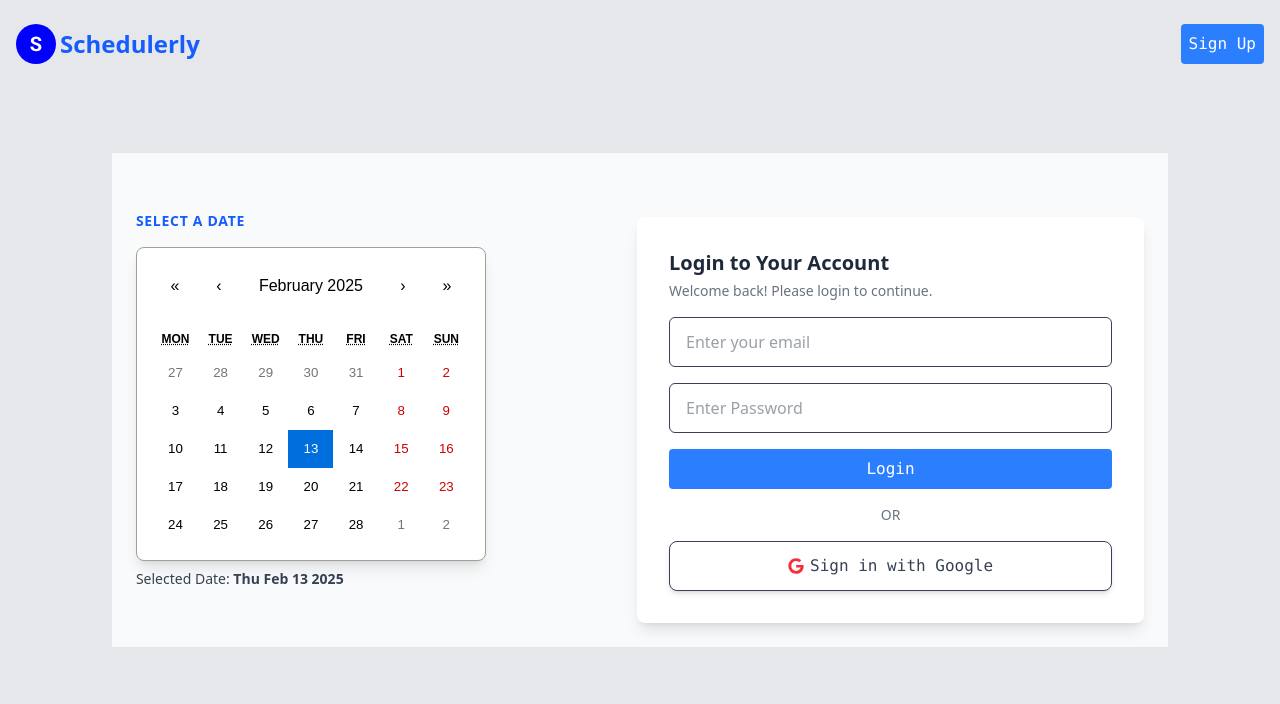
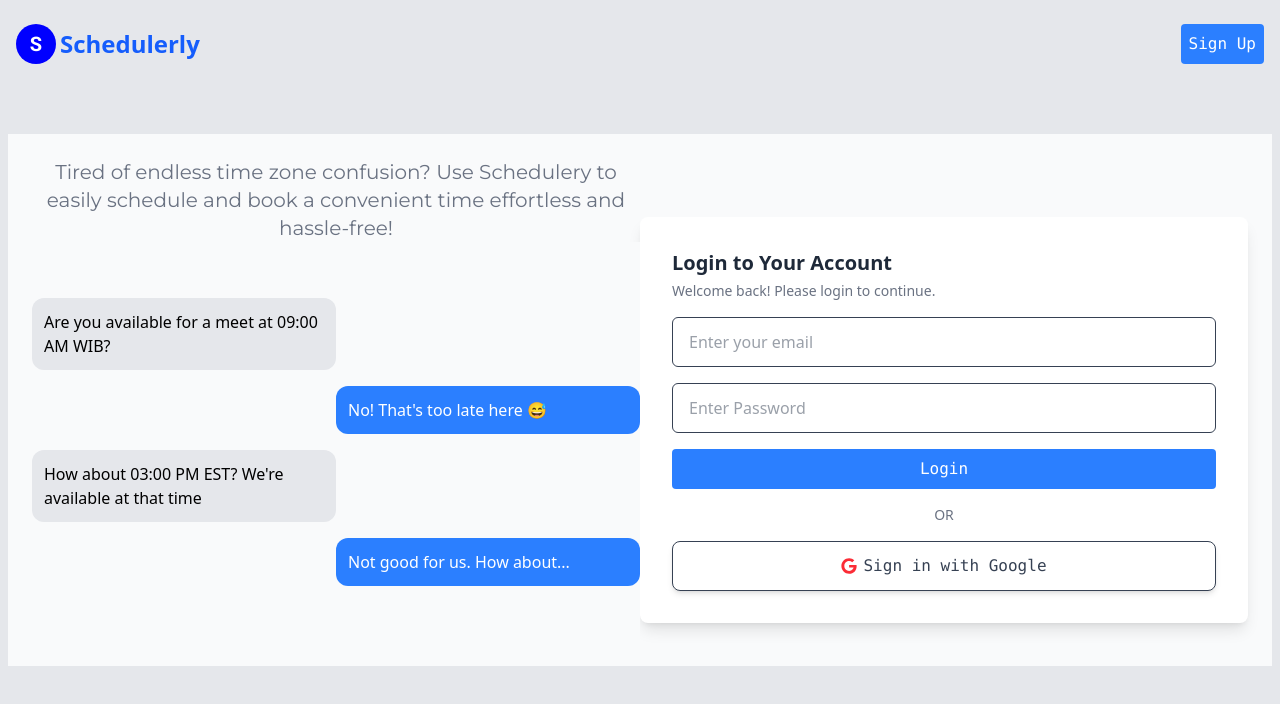
Before and after one commit to ALOK9442/zelthy-frontend-task, a React (Vite) app: page /login in a window 1280 px wide. Shown: the top 704 px of the page. Built offline with nearby package versions, Linux system fonts and the light colour scheme.

Commit message:
animated login page

```diff
--- a/package.json
+++ b/package.json
@@ -19,6 +19,7 @@
     "@tailwindcss/vite": "^4.0.6",
     "appwrite": "^17.0.0",
     "firebase": "^11.3.0",
+    "framer-motion": "^12.4.2",
     "react": "^19.0.0",
     "react-calendar": "^5.1.0",
     "react-dom": "^19.0.0",
--- /dev/null
+++ b/src/components/animatedchat/animatedchat.jsx
@@ -0,0 +1,76 @@
+import { motion } from "framer-motion";
+import { useState, useEffect } from "react";
+import Calendar from "react-calendar";
+
+const messages = [
+  "Are you available for a meet at 09:00 AM WIB?",
+  "No! That's too late here 😅",
+  "How about 03:00 PM EST? We're available at that time",
+  "Not good for us. How about...",
+];
+
+export default function AnimatedChat() {
+  const [showCalendar, setShowCalendar] = useState(false);
+  const [visibleMessages, setVisibleMessages] = useState([]);
+  const [date, setDate] = useState(new Date());
+
+  useEffect(() => {
+    if (visibleMessages.length < messages.length) {
+      const timer = setTimeout(() => {
+        setVisibleMessages((prev) => [...prev, messages[prev.length]]);
+      }, 1000);
+      return () => clearTimeout(timer);
+    }
+
+    if (visibleMessages.length === messages.length) {
+      setTimeout(() => {
+        setVisibleMessages([]);
+        setShowCalendar(true);
+      }, 2000);
+    }
+  }, [visibleMessages.length]);
+
+
+  return (
+    <div className="relative flex flex-col items-center justify-center h-[400px] w-full bg-gray-50">
+      {!showCalendar ? (
+        <div className="space-y-4 w-full">
+          {visibleMessages.map((msg, index) => (
+            <motion.div
+              key={index}
+              initial={{ opacity: 0, y: 10 }}
+              animate={{ opacity: 1, y: 0 }}
+              exit={{ opacity: 0, y: -10 }}
+              transition={{ duration: 0.5 }}
+              className={`p-3 rounded-xl ${
+                index % 2 === 0 ? "bg-gray-200 text-black w-1/2 mr-auto" : "bg-blue-500 text-white w-1/2 ml-auto"
+              }`}
+            >
+              {msg}
+            </motion.div>
+          ))}
+        </div>
+      ) : (
+        <motion.div
+          initial={{ opacity: 0, scale: 0.8 }}
+          animate={{ opacity: 1, scale: 1 }}
+          transition={{ duration: 1 }}
+        >
+          <div className="text-center md:text-left">
+            <h3 className="text-blue-600 text-sm font-semibold tracking-wider uppercase">
+              Select a Date
+            </h3>
+            <Calendar
+              onChange={setDate}
+              value={date}
+              className="border border-gray-300 rounded-lg shadow-lg p-4 w-full mt-4"
+            />
+            <p className="text-gray-700 mt-2 text-sm">
+              Selected Date: <b>{date.toDateString()}</b>
+            </p>
+          </div>
+        </motion.div>
+      )}
+    </div>
+  );
+}
--- a/src/pages/auth/login.jsx
+++ b/src/pages/auth/login.jsx
@@ -5,18 +5,32 @@ import Button from "../../components/button/button";
 import Logo from "../../utils/logo";
 import InputBox from "../../components/input/input";
 import { useNavigate } from "react-router-dom";
-import Calendar from "react-calendar";
 import "react-calendar/dist/Calendar.css";
+import AnimatedChat from "../../components/animatedchat/animatedchat";
+import { handleAlert } from "../../utils/handlealert";
+import BigLoader from "../../utils/loader";
 
 const Login = () => {
   const navigate = useNavigate();
-  const [date, setDate] = useState(new Date());
   const [email, setEmail] = useState("");
   const [password, setPassword] = useState("");
+  const [loader, setLoader] = useState(false);
 
   const handleLogin = async (e) => {
     e.preventDefault();
+    setLoader(true);
+    if (!email || !password) {
+      handleAlert("Please fill all the fields", "error");
+      setLoader(false);
+      return;
+    }
+    try {
       await signInWithEmail(email, password);
+    } catch (err) {
+      handleAlert("Invalid email or password", "error");
+    } finally {
+      setLoader(false);
+    }
   };
 
   return (
@@ -31,18 +45,17 @@ const Login = () => {
       </div>
 
       <div className="flex flex-col h-screen sm:h-fit md:flex-row items-center my-auto justify-center bg-gray-50 sm:p-6">
-        <div className="w-2/3 sm:max-w-1/2 text-center md:text-left hidden md:block">
-          <h3 className="text-blue-600 text-sm font-semibold tracking-wider uppercase">
-            Select a Date
-          </h3>
-          <Calendar
-            onChange={setDate}
-            value={date}
-            className="border border-gray-300 rounded-lg shadow-lg p-4 w-full mt-4"
-          />
-          <p className="text-gray-700 mt-2 text-sm">
-            Selected Date: <b>{date.toDateString()}</b>
+        <div className="w-2/3 sm:max-w-1/2 text-center md:text-left hidden md:flex flex-col items-center">
+          <p
+            className="text-gray-500 text-center text-xl w-full"
+            style={{
+              fontFamily: "Montserrat, sans-serif",
+            }}
+          >
+            Tired of endless time zone confusion? Use Schedulery to easily
+            schedule and book a convenient time effortless and hassle-free!
           </p>
+          <AnimatedChat />
         </div>
 
         <div className="bg-white shadow-lg rounded-lg p-2 md:p-8 md:mt-10">
@@ -52,7 +65,11 @@ const Login = () => {
           <p className="text-gray-500 text-sm mt-1">
             Welcome back! Please login to continue.
           </p>
-
+          {loader ? (
+            <div className="flex justify-center items-center h-56">
+              <BigLoader />
+            </div>
+          ) : (
             <form onSubmit={handleLogin} className="sm:mt-4">
               <InputBox
                 type="email"
@@ -74,6 +91,7 @@ const Login = () => {
                 type="submit"
               />
             </form>
+          )}
 
           <div className="text-gray-500 text-sm text-center mt-4">OR</div>
 
```
Also changed, not shown: 1 other file (tests, documents, lock files or other folders). Lines whose indentation alone changed are shown as unchanged.
